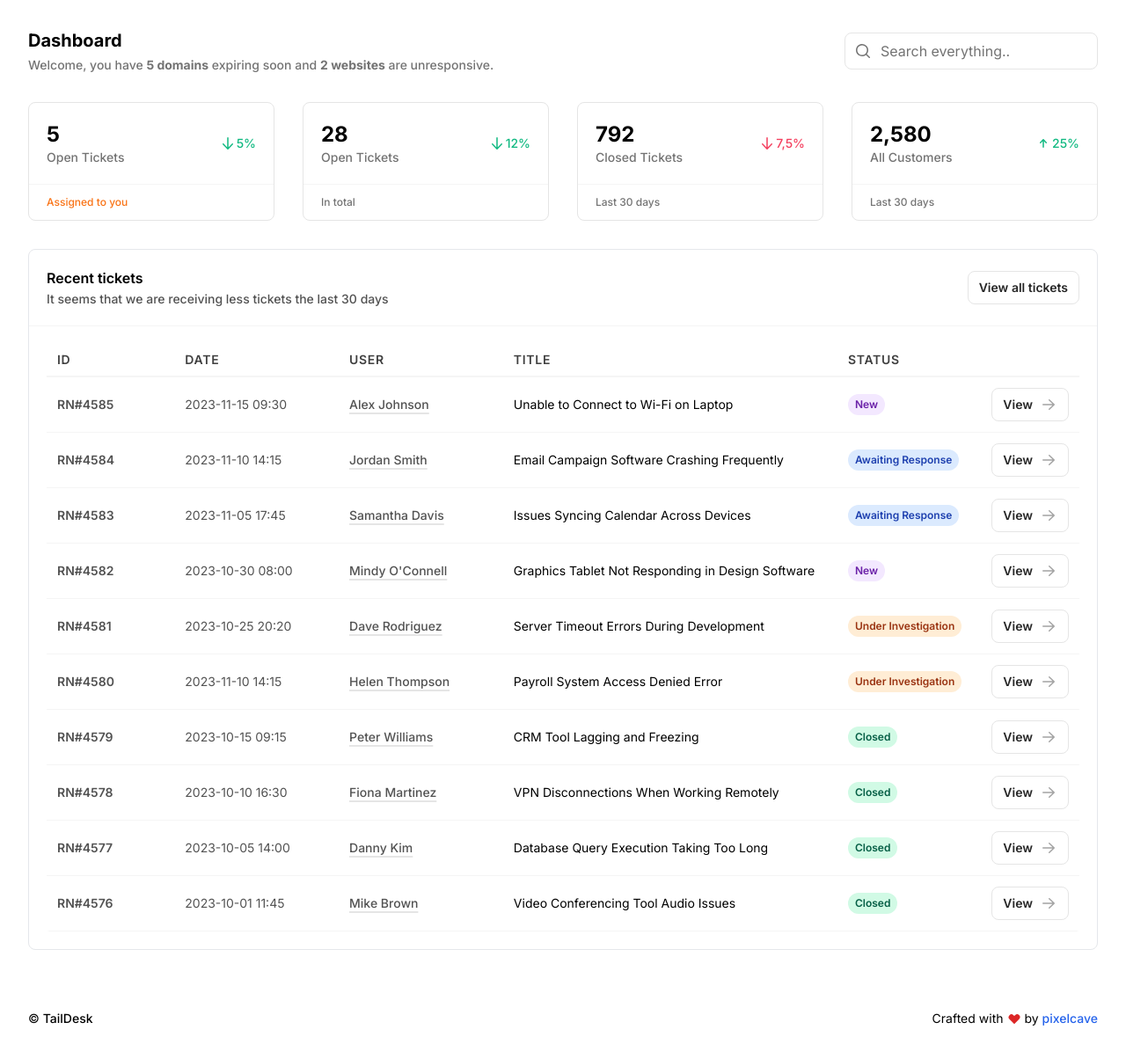
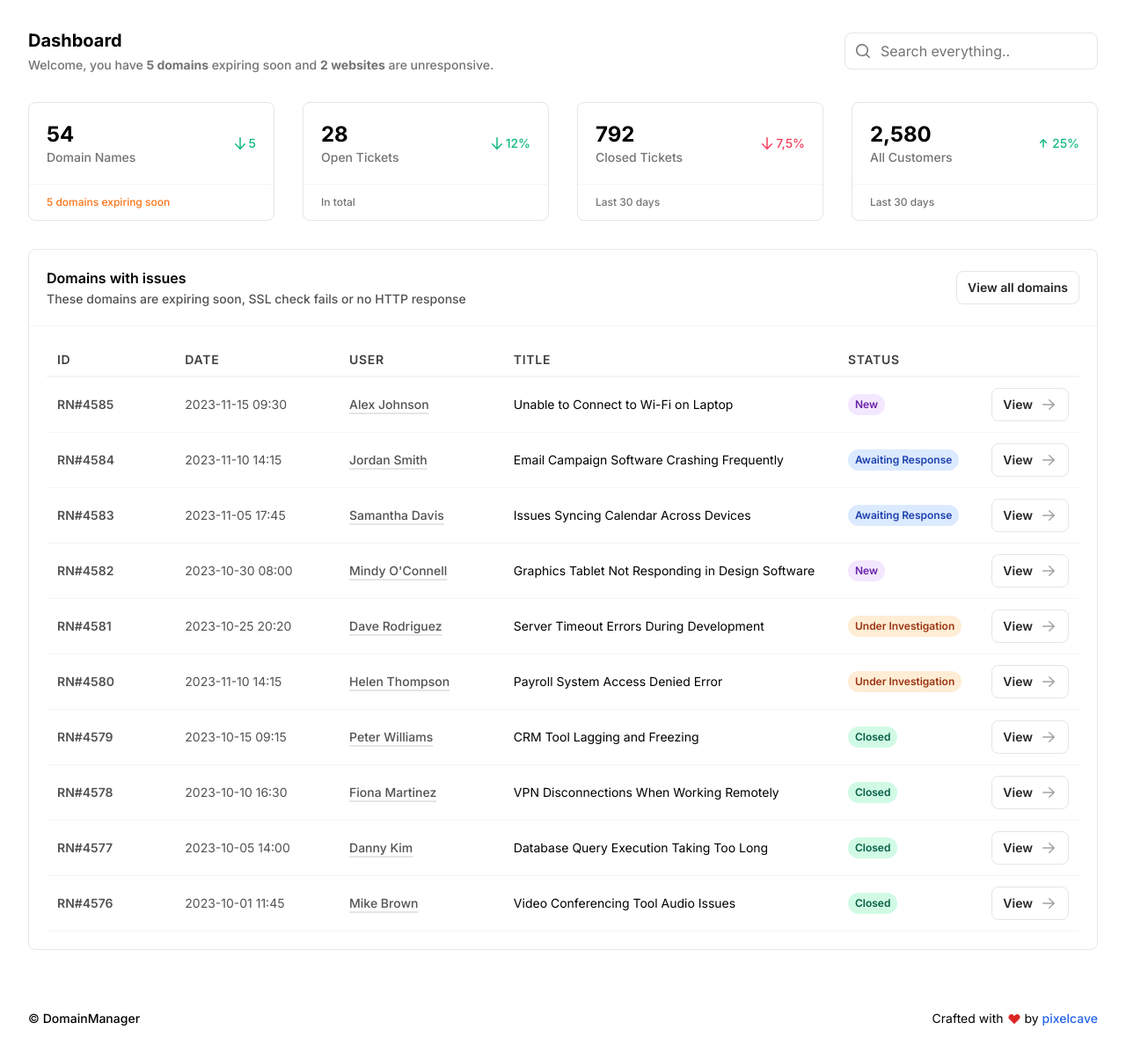
Before and after one commit to stefanpejcic/domain-manager, a Flask app: page /dashboard in a window 1280 px wide. Shown: the part 80-1284 px from the top of the page at 88% size. Run offline with Flask 3, Linux system fonts and the light colour scheme; some libraries are stand-ins or nearby versions.

Commit message:
Update index.html

```diff
--- a/templates/index.html
+++ b/templates/index.html
@@ -460,9 +460,9 @@
           >
             <div class="flex grow items-center justify-between p-5">
               <dl>
-                <dt class="text-2xl font-bold">5</dt>
+                <dt class="text-2xl font-bold">54</dt>
                 <dd class="text-sm font-medium text-neutral-500">
-                  Open Tickets
+                  Domain Names
                 </dd>
               </dl>
               <div
@@ -481,13 +481,13 @@
                     clip-rule="evenodd"
                   />
                 </svg>
-                <span>5%</span>
+                <span>5</span>
               </div>
             </div>
             <div
               class="border-t border-neutral-100 px-5 py-3 text-xs font-medium text-orange-500"
             >
-              Assigned to you
+              5 domains expiring soon
             </div>
           </a>
           <a
@@ -608,10 +608,9 @@
               class="flex flex-col items-center justify-between gap-4 border-b border-neutral-100 p-5 text-center sm:flex-row sm:text-start"
             >
               <div>
-                <h2 class="mb-0.5 font-semibold">Recent tickets</h2>
+                <h2 class="mb-0.5 font-semibold">Domains with issues</h2>
                 <h3 class="text-sm font-medium text-neutral-600">
-                  It seems that we are receiving less tickets the last 30
-                  days
+                  These domains are expiring soon, SSL check fails or no HTTP response
                 </h3>
               </div>
               <div>
@@ -619,7 +618,7 @@
                   href="javascript:void(0)"
                   class="inline-flex items-center justify-center gap-2 rounded-lg border border-neutral-200 bg-white px-3 py-2 text-sm font-semibold leading-5 text-neutral-800 hover:border-neutral-300 hover:text-neutral-950 active:border-neutral-200"
                 >
-                  View all tickets
+                  View all domains
                 </a>
               </div>
             </div>
@@ -1187,7 +1186,7 @@
       >
         <div class="pb-1 pt-4 md:pb-4">
           ©
-          <span class="font-medium">TailDesk</span>
+          <span class="font-medium">DomainManager</span>
         </div>
         <div
           class="inline-flex items-center justify-center pb-4 pt-1 md:pt-4"
```
